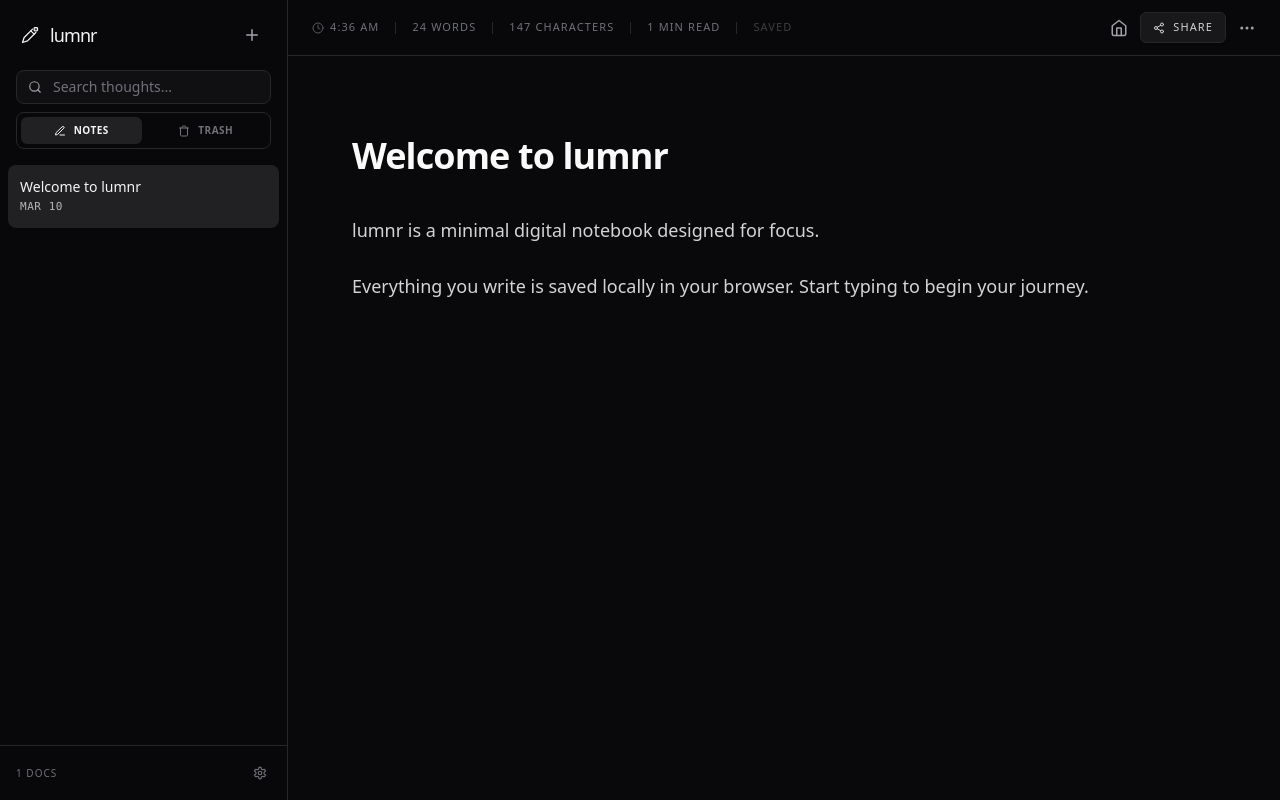
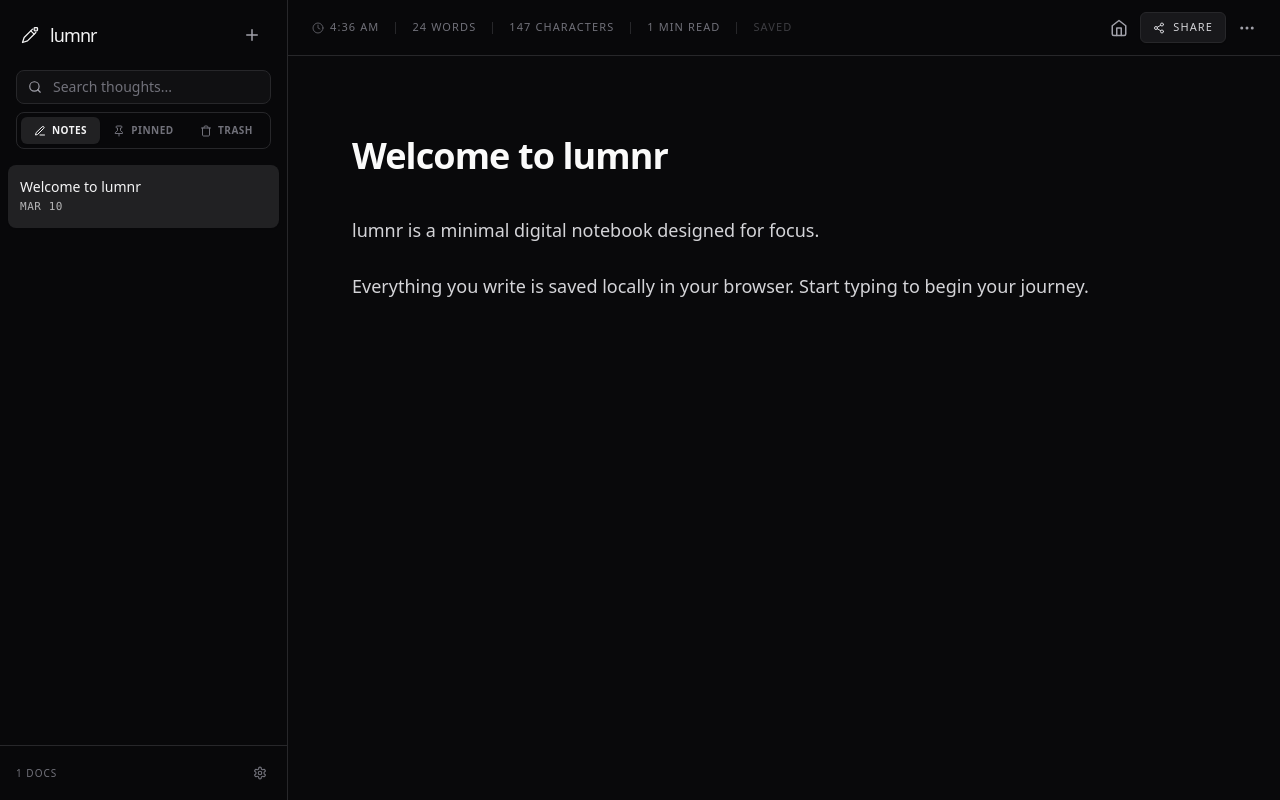
Before and after one commit to projectlumnr/lumnr, a React (Create React App) app: page / in a window 1280 px wide. Both pictures are taken after a click on the button "START WRITING". Built offline with nearby package versions, Linux system fonts and the light colour scheme; the HTML template or start-up script is replaced by a standard one.

Commit message:
Update App.js

```diff
--- a/src/App.js
+++ b/src/App.js
@@ -361,7 +361,7 @@ const Header = ({
 // ==========================================
 const Sidebar = ({
   sidebarOpen, setSidebarOpen, theme, sidebarClasses, inputClasses,
-  createNote, searchQuery, setSearchQuery, showTrash, setShowTrash,
+  createNote, searchQuery, setSearchQuery, showTrash, setShowTrash, showPinned, setShowPinned,
   filteredNotes, activeNoteId, setActiveNoteId, restoreNote,
   permanentlyDeleteNote, togglePin, moveNoteToTrash, notes,
   settingsRef, settingsOpen, setSettingsOpen, toggleTheme, setModalContent
@@ -406,14 +406,20 @@ const Sidebar = ({
 
         <div className={`flex gap-1 p-1 rounded-lg border ${theme === 'dark' ? 'border-zinc-800 bg-zinc-950/50' : 'border-zinc-200/80 bg-zinc-50/50'}`}>
           <button
-            onClick={() => setShowTrash(false)}
-            className={`flex-1 flex items-center justify-center gap-2 py-1.5 text-[10px] uppercase tracking-wider font-semibold rounded-md transition-all ${!showTrash ? getAccentClass(true) : 'text-zinc-500 hover:text-zinc-700 dark:hover:text-zinc-300'}`}
+            onClick={() => { setShowTrash(false); setShowPinned(false); }}
+            className={`flex-1 flex items-center justify-center gap-1.5 py-1.5 text-[10px] uppercase tracking-wider font-semibold rounded-md transition-all ${!showTrash && !showPinned ? getAccentClass(true) : 'text-zinc-500 hover:text-zinc-700 dark:hover:text-zinc-300'}`}
           >
             <PenLine size={12} /> Notes
           </button>
           <button
-            onClick={() => setShowTrash(true)}
-            className={`flex-1 flex items-center justify-center gap-2 py-1.5 text-[10px] uppercase tracking-wider font-semibold rounded-md transition-all ${showTrash ? getAccentClass(true) : 'text-zinc-500 hover:text-zinc-700 dark:hover:text-zinc-300'}`}
+            onClick={() => { setShowTrash(false); setShowPinned(true); }}
+            className={`flex-1 flex items-center justify-center gap-1.5 py-1.5 text-[10px] uppercase tracking-wider font-semibold rounded-md transition-all ${!showTrash && showPinned ? getAccentClass(true) : 'text-zinc-500 hover:text-zinc-700 dark:hover:text-zinc-300'}`}
+          >
+            <Pin size={12} /> Pinned
+          </button>
+          <button
+            onClick={() => { setShowTrash(true); setShowPinned(false); }}
+            className={`flex-1 flex items-center justify-center gap-1.5 py-1.5 text-[10px] uppercase tracking-wider font-semibold rounded-md transition-all ${showTrash ? getAccentClass(true) : 'text-zinc-500 hover:text-zinc-700 dark:hover:text-zinc-300'}`}
           >
             <Trash size={12} /> Trash
           </button>
@@ -423,7 +429,7 @@ const Sidebar = ({
       <div className="flex-1 overflow-y-auto px-2 space-y-0.5 scrollbar-hide">
         {filteredNotes.length === 0 ? (
           <div className="mt-8 text-center text-[10px] uppercase tracking-widest text-zinc-500 opacity-50">
-            {showTrash ? "Trash is empty" : "No notes found"}
+            {showTrash ? "Trash is empty" : (showPinned ? "No pinned notes" : "No notes found")}
           </div>
         ) : (
           filteredNotes.map(note => (
@@ -518,6 +524,9 @@ const App = () => {
     return parsed.filter(note => {
       if (!note.deletedAt) return true;
       return (now - note.deletedAt) < thirtyDaysInMs;
+    }).sort((a, b) => {
+      if (a.pinned !== b.pinned) return a.pinned ? -1 : 1;
+      return b.updatedAt - a.updatedAt;
     });
   });
 
@@ -525,6 +534,7 @@ const App = () => {
   const [sidebarOpen, setSidebarOpen] = useState(true);
   const [searchQuery, setSearchQuery] = useState('');
   const [showTrash, setShowTrash] = useState(false);
+  const [showPinned, setShowPinned] = useState(false);
   const [theme, setTheme] = useState(() => {
     if (typeof window === 'undefined') return 'dark';
     return localStorage.getItem('lumnr_theme') || 'dark';
@@ -577,9 +587,16 @@ const App = () => {
       pinned: false,
       deletedAt: null
     };
-    setNotes([newNote, ...notes]);
+    setNotes(prev => {
+      const updated = [newNote, ...prev];
+      return updated.sort((a, b) => {
+        if (a.pinned !== b.pinned) return a.pinned ? -1 : 1;
+        return b.updatedAt - a.updatedAt;
+      });
+    });
     setActiveNoteId(newNote.id);
     setShowTrash(false);
+    setShowPinned(false);
   };
 
   const updateNote = (id, fields) => {
@@ -605,7 +622,7 @@ const App = () => {
         return note;
       });
       return updated.sort((a, b) => {
-        if (a.pinned !== b.pinned) return b.pinned ? -1 : 1;
+        if (a.pinned !== b.pinned) return a.pinned ? -1 : 1;
         return b.updatedAt - a.updatedAt;
       });
     });
@@ -622,7 +639,7 @@ const App = () => {
         note.id === id ? { ...note, pinned: !note.pinned } : note
       );
       return updated.sort((a, b) => {
-        if (a.pinned !== b.pinned) return b.pinned ? -1 : 1;
+        if (a.pinned !== b.pinned) return a.pinned ? -1 : 1;
         return b.updatedAt - a.updatedAt;
       });
     });
@@ -693,7 +710,7 @@ const App = () => {
   const filteredNotes = notes.filter(n => {
     const matchesSearch = n.title.toLowerCase().includes(searchQuery.toLowerCase()) ||
                           n.content.toLowerCase().includes(searchQuery.toLowerCase());
-    const matchesSection = showTrash ? !!n.deletedAt : !n.deletedAt;
+    const matchesSection = showTrash ? !!n.deletedAt : (showPinned ? (!n.deletedAt && n.pinned) : !n.deletedAt);
     return matchesSearch && matchesSection;
   });
 
@@ -738,9 +755,10 @@ const App = () => {
             sidebarOpen={sidebarOpen} setSidebarOpen={setSidebarOpen} theme={theme}
             sidebarClasses={sidebarClasses} inputClasses={inputClasses}
             createNote={createNote} searchQuery={searchQuery} setSearchQuery={setSearchQuery}
-            showTrash={showTrash} setShowTrash={setShowTrash} filteredNotes={filteredNotes}
-            activeNoteId={activeNoteId} setActiveNoteId={setActiveNoteId} restoreNote={restoreNote}
-            permanentlyDeleteNote={permanentlyDeleteNote} togglePin={togglePin} moveNoteToTrash={moveNoteToTrash}
+            showTrash={showTrash} setShowTrash={setShowTrash} showPinned={showPinned} setShowPinned={setShowPinned}
+            filteredNotes={filteredNotes} activeNoteId={activeNoteId} setActiveNoteId={setActiveNoteId}
+            restoreNote={restoreNote} permanentlyDeleteNote={permanentlyDeleteNote}
+            togglePin={togglePin} moveNoteToTrash={moveNoteToTrash}
             notes={notes} settingsRef={settingsRef} settingsOpen={settingsOpen} setSettingsOpen={setSettingsOpen}
             toggleTheme={toggleTheme} setModalContent={setModalContent}
           />
```
